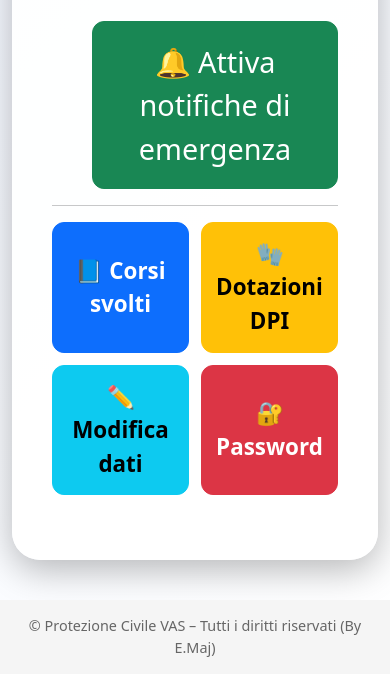
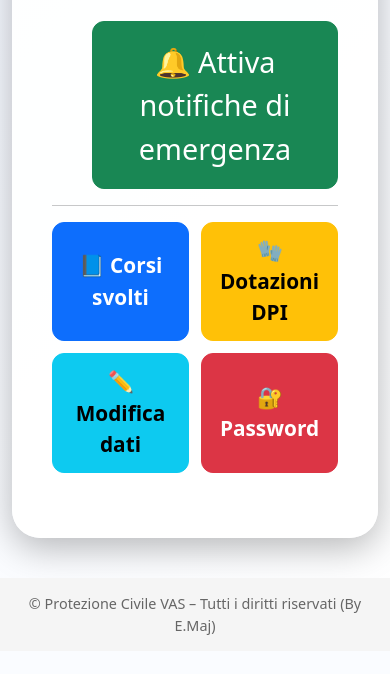
Before and after one commit to emiliomaj60-lang/prot_civ_vas, a Flask app: template templates/scheda_iscritto.html in a window 390 px wide. Shown: the part 1342-2016 px from the top of the page. After the commit the page ends 1977 px from the top, so only its background shows below. Run offline with Flask 3, Linux system fonts and the light colour scheme; the template is opened without the code that fills it: most values are stand-ins (such as "Sample title", 1, 10 or a date in 2020).

Commit message:
Add files via upload

```diff
--- a/templates/scheda_iscritto.html
+++ b/templates/scheda_iscritto.html
@@ -59,32 +59,31 @@
         border-radius: 12px;
     }
 
-    /* GRID BOTTONI RESPONSIVE */
+    /* GRID BOTTONI – default: 1 per riga */
     .btn-grid {
         display: grid;
-        grid-template-columns: 1fr 1fr;
+        grid-template-columns: 1fr;
         gap: 12px;
         margin-bottom: 25px;
     }
 
-    /* Forza i bottoni a riempire la colonna */
     .btn-grid .big-btn {
-        display: block !important;
-        width: 100% !important;
-        font-size: 1.4rem;
-        padding: 14px;
+        display: block;
+        width: 100%;
+        font-size: 1.8rem;
+        padding: 22px;
         border-radius: 12px;
         font-weight: 700;
     }
 
-    /* Su schermi grandi tornano grandi */
-    @media (min-width: 768px) {
+    /* SOLO SU SCHERMI PICCOLI: 2 per riga e più piccoli */
+    @media (max-width: 576px) {
         .btn-grid {
-            grid-template-columns: 1fr;
+            grid-template-columns: 1fr 1fr;
         }
         .btn-grid .big-btn {
-            font-size: 1.8rem;
-            padding: 22px;
+            font-size: 1.3rem;
+            padding: 12px;
         }
     }
 
```
